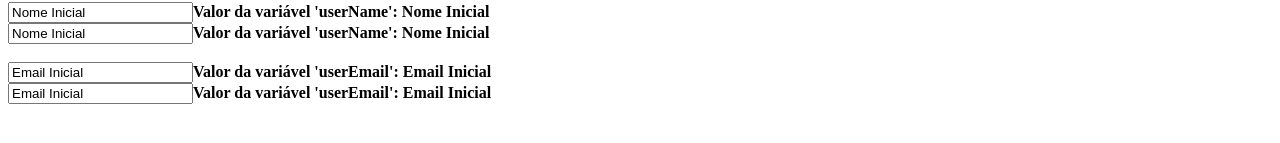
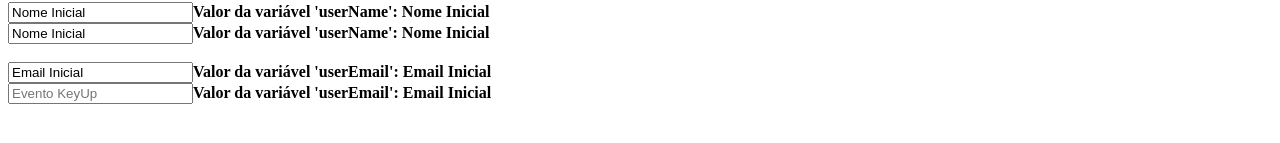
Before and after one commit to wellperez/taskmanager-frontend, an Angular app: page / in a window 1280 px wide. Shown: the part 197-340 px from the top of the page. Built offline with nearby package versions, Linux system fonts and the light colour scheme.

Commit message:
Adding two way data binding

```diff
--- a/src/app/learning-bindings/learning-bindings.component.html
+++ b/src/app/learning-bindings/learning-bindings.component.html
@@ -14,7 +14,7 @@
 <strong>Valor da variável 'userName': {{ userName }}</strong>
 
 <br />
-<input type="text" placeholder="Evento KeyDown" on-keydown="onKeyDown($event)" value="{{ userName }}">
+<input type="text" placeholder="Evento KeyDown" [(ngModel)]="userName">
 <strong>Valor da variável 'userName': {{ userName }}</strong>
 
 <br /><br />
@@ -24,7 +24,7 @@
 
 <br />
 
-<input type="text" placeholder="Evento KeyUp" on-keyup="onKeyUp($event)" value="{{ userEmail }}">
+<input type="text" placeholder="Evento KeyUp" [ngModel]="UserEmail" (ngModelChange)="userEmail=$event">
 <strong [class.bg-red]="mouseClickCount > 3">Valor da variável 'userEmail': {{ userEmail }}</strong>
 
 <style>
```
